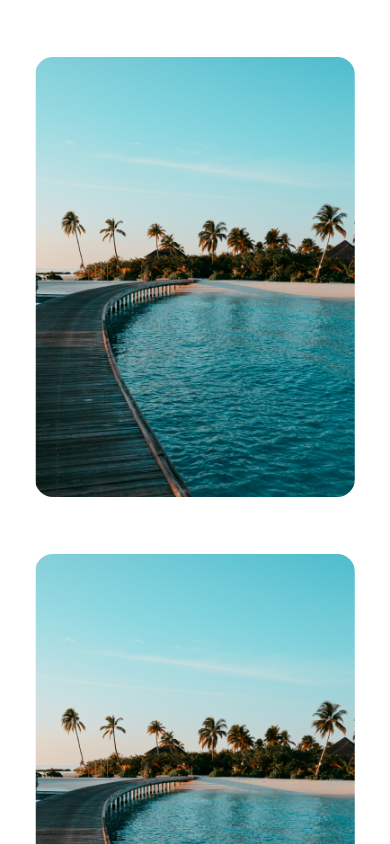
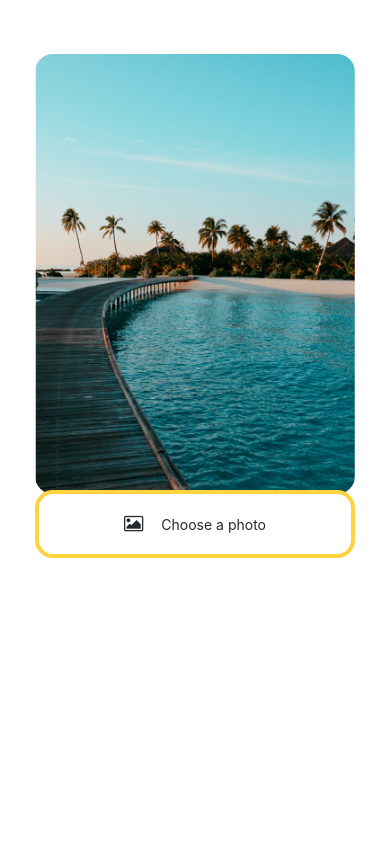
Before and after one commit to Hachiman12a1/Expo_Tutorial, a React Native app: screen / in a window 390 px wide. Built offline with nearby package versions, Linux system fonts and the light colour scheme.

Commit message:
Use an image picker

```diff
--- a/App.js
+++ b/App.js
@@ -3,10 +3,13 @@ import { Image, StyleSheet, Text, View, ScrollView } from "react-native";
 import ImageViewer from "./Components/ImageViewer";
 import ButtonViewer from "./Components/ButtonViewer";
 import * as ImagePicker from "expo-image-picker";
+import { useState } from "react";
 
 const PlaceholderImage = require("./assets/images/background-image.png");
 
 export default function App() {
+  const [selectedImage, setSelectedImage] = useState(null);
+
   const pickImageAsync = async () => {
     let result = await ImagePicker.launchImageLibraryAsync({
       allowsEditing: true,
@@ -14,39 +17,18 @@ export default function App() {
     });
 
     if (!result.canceled) {
-      console.log(result);
+      setSelectedImage(result.assets[0].uri);
     } else {
       alert("You did not select any image.");
     }
   };
   return (
-    <ScrollView contentContainerStyle={styles.contentContainer}>
+    <View style={styles.contentContainer}>
       <View style={styles.imageContainer}>
-        <ImageViewer imageSource={PlaceholderImage} />
-      </View>
-      <View style={styles.imageContainer}>
-        <ImageViewer imageSource={PlaceholderImage} />
-      </View>
-      <View style={styles.imageContainer}>
-        <ImageViewer imageSource={PlaceholderImage} />
-      </View>
-      <View style={styles.imageContainer}>
-        <ImageViewer imageSource={PlaceholderImage} />
-      </View>
-      <View style={styles.imageContainer}>
-        <ImageViewer imageSource={PlaceholderImage} />
-      </View>
-      <View style={styles.imageContainer}>
-        <ImageViewer imageSource={PlaceholderImage} />
-      </View>
-      <View style={styles.imageContainer}>
-        <ImageViewer imageSource={PlaceholderImage} />
-      </View>
-      <View style={styles.imageContainer}>
-        <ImageViewer imageSource={PlaceholderImage} />
-      </View>
-      <View style={styles.imageContainer}>
-        <ImageViewer imageSource={PlaceholderImage} />
+        <ImageViewer
+          imageSource={PlaceholderImage}
+          selectedImage={selectedImage}
+        />
       </View>
       <View style={styles.footerContainer}>
         <ButtonViewer
@@ -57,7 +39,7 @@ export default function App() {
         <ButtonViewer label="Use this photo" />
       </View>
       <StatusBar style="auto" />
-    </ScrollView>
+    </View>
   );
 }
 
--- a/Components/ImageViewer.tsx
+++ b/Components/ImageViewer.tsx
@@ -3,10 +3,13 @@ import { Image, StyleSheet } from "react-native";
 
 type ImageSource = {
   imageSource?: any;
+  selectedImage: any;
 };
 
-const ImageViewer: React.FC<ImageSource> = ({ imageSource }) => {
-  return <Image source={imageSource} style={styles.image} />;
+const ImageViewer: React.FC<ImageSource> = ({ imageSource, selectedImage }) => {
+  const sourceAfterSelected = selectedImage ? selectedImage : imageSource;
+
+  return <Image source={sourceAfterSelected} style={styles.image} />;
 };
 
 const styles = StyleSheet.create({
```
